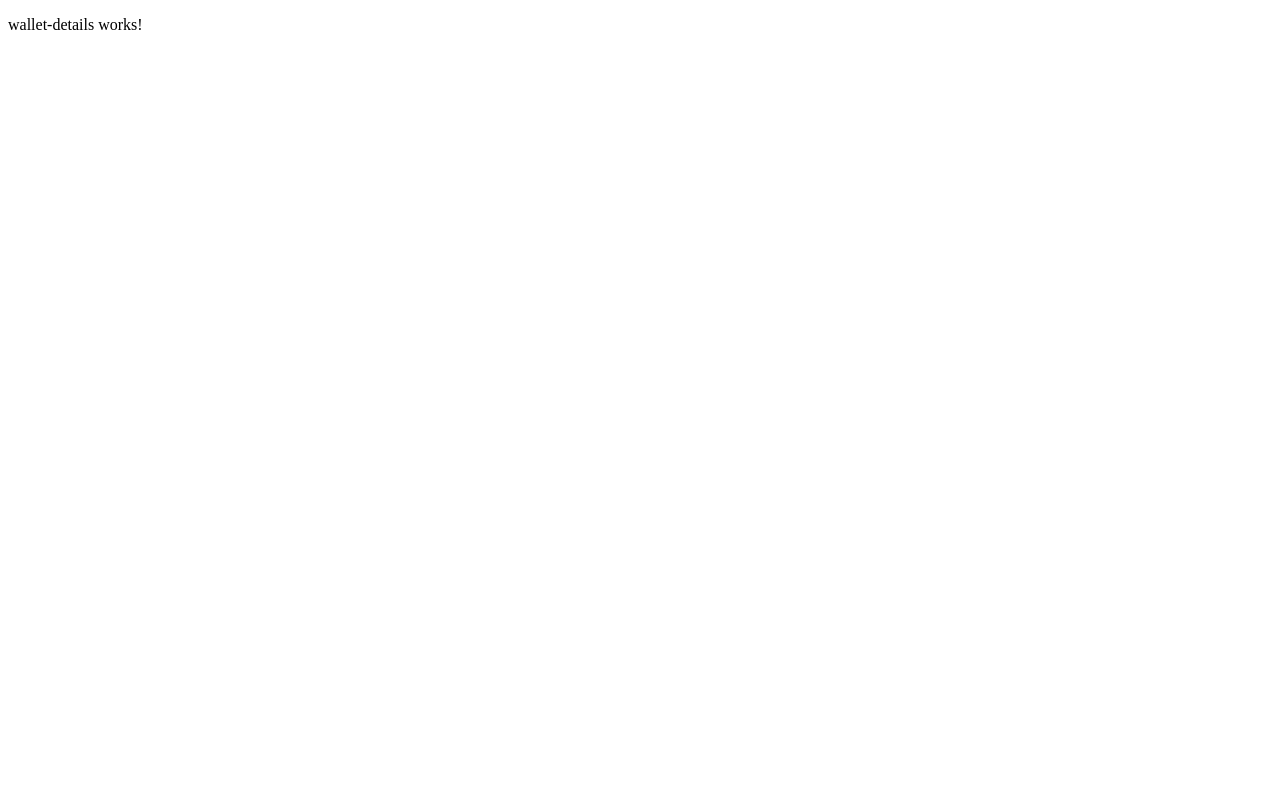
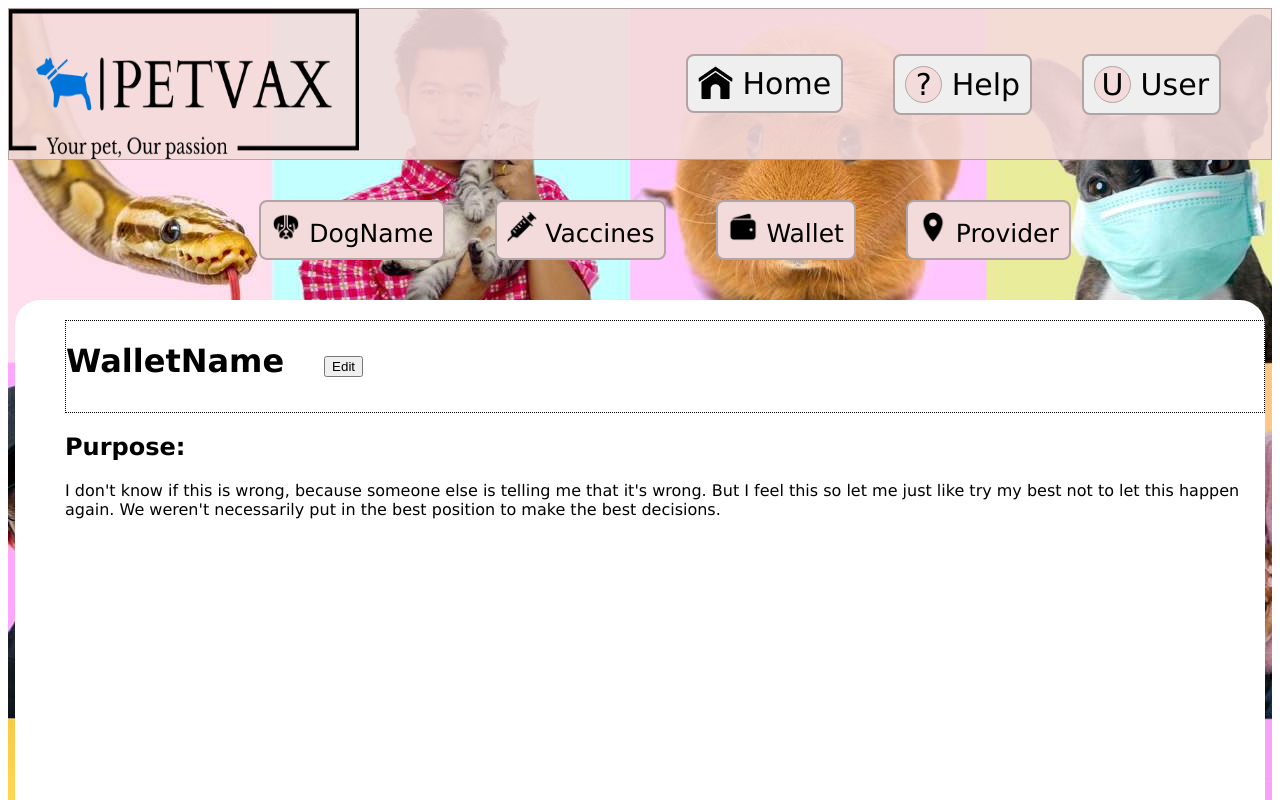
Before and after one commit to ucmo-cs/Carebears_SP23, an Angular app in the folder petvax-app/petvax-app/: page /walletDetail in a window 1280 px wide. Shown: the top 800 px of the page. Built offline with nearby package versions, Linux system fonts and the light colour scheme.

Commit message:
Initial set-up for Wallet Details page

```diff
--- a/petvax-app/petvax-app/src/app/components/wallet-details/wallet-details.component.html
+++ b/petvax-app/petvax-app/src/app/components/wallet-details/wallet-details.component.html
@@ -1 +1,20 @@
-<p>wallet-details works!</p>
+<div class="container">
+    <app-header></app-header>
+    <div style="padding: 20px;"></div>
+    <app-navigation></app-navigation>
+    <div class="body" style="display: internal;">
+        <div class ="bodyFirst" style="display: internal;">
+            <h1>WalletName</h1>
+            <button id="editBttn">Edit</button>
+        </div>
+        <div class ="bodySecond">
+            <h2>Purpose: </h2><p></p>
+            <p>I don't know if this is wrong, because someone else is telling me that it's wrong.
+            But I feel this so let me just like try my best not to let this happen again.
+            We weren't necessarily put in the best position to make the best decisions.</p>
+        </div>
+
+    </div>
+    <div style="padding: 20px;"></div>
+    <app-footer></app-footer>
+</div>
--- a/petvax-app/petvax-app/src/app/components/wallet-details/wallet-details.component.scss
+++ b/petvax-app/petvax-app/src/app/components/wallet-details/wallet-details.component.scss
@@ -0,0 +1,45 @@
+.container{
+    background-image: url(../../../assets/images/main-bg-image.jpg);
+    -webkit-background-size:cover;
+    -o-background-size:cover;
+    -moz-background-size:cover;
+    background-size: auto;
+    height: 100%;
+    width: all;
+}
+
+.body{
+    background-color: white;
+    width: 1200px;
+    height: 725px;
+    margin: 0 auto;
+    padding-left: 50px;
+    padding-top: 20px;
+    position: relative;
+    border-radius: 25px;
+    overflow-y: auto;
+    font-family:Verdana, Geneva, Tahoma, sans-serif;
+}
+
+h1{
+    padding-bottom: 10px;
+    padding-right: 40px;
+}
+
+p{
+    display: block;
+    margin-top: 1em;
+    margin-bottom: 1em;
+    margin-left: 0;
+    margin-right: 0;
+}
+
+#editBttn{
+    //margin-left: auto;
+}
+
+.bodyFirst{
+    border: 1px dotted black;
+    display: flex;
+    align-items: center; /* Vertical align the elements to the center */
+}
```
